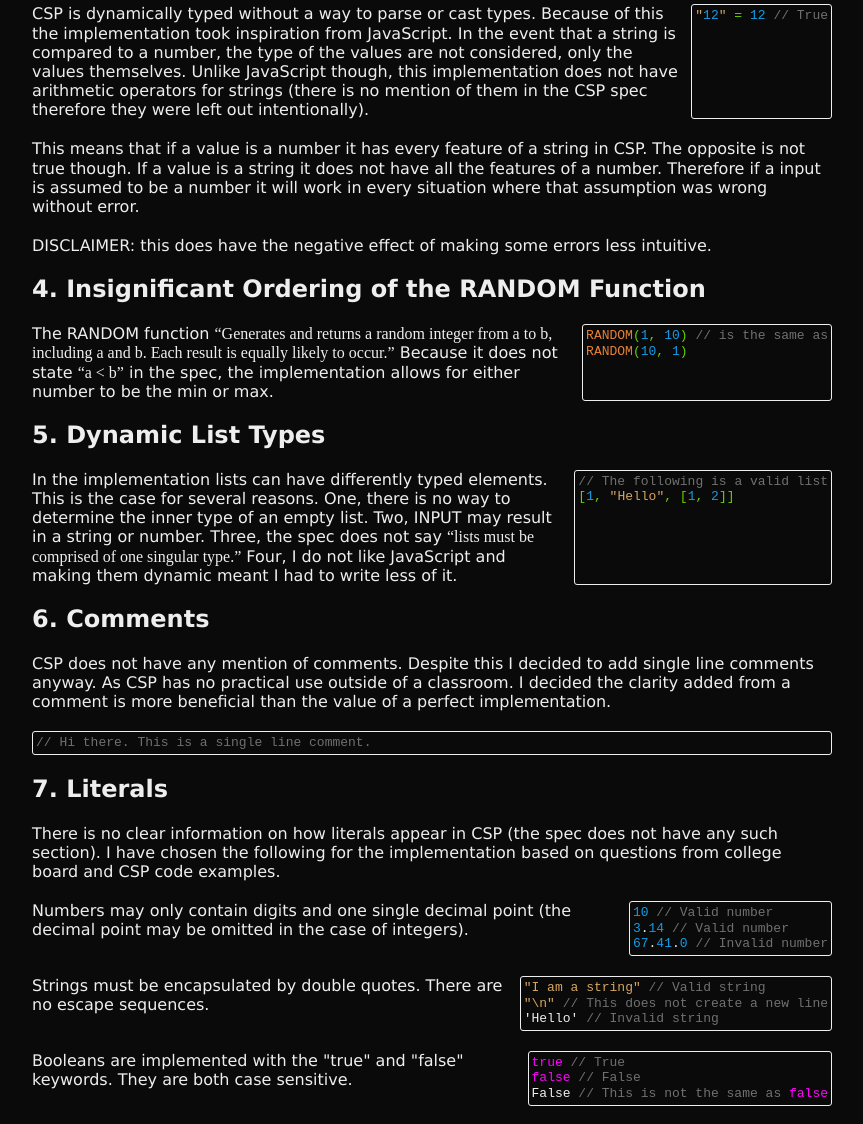
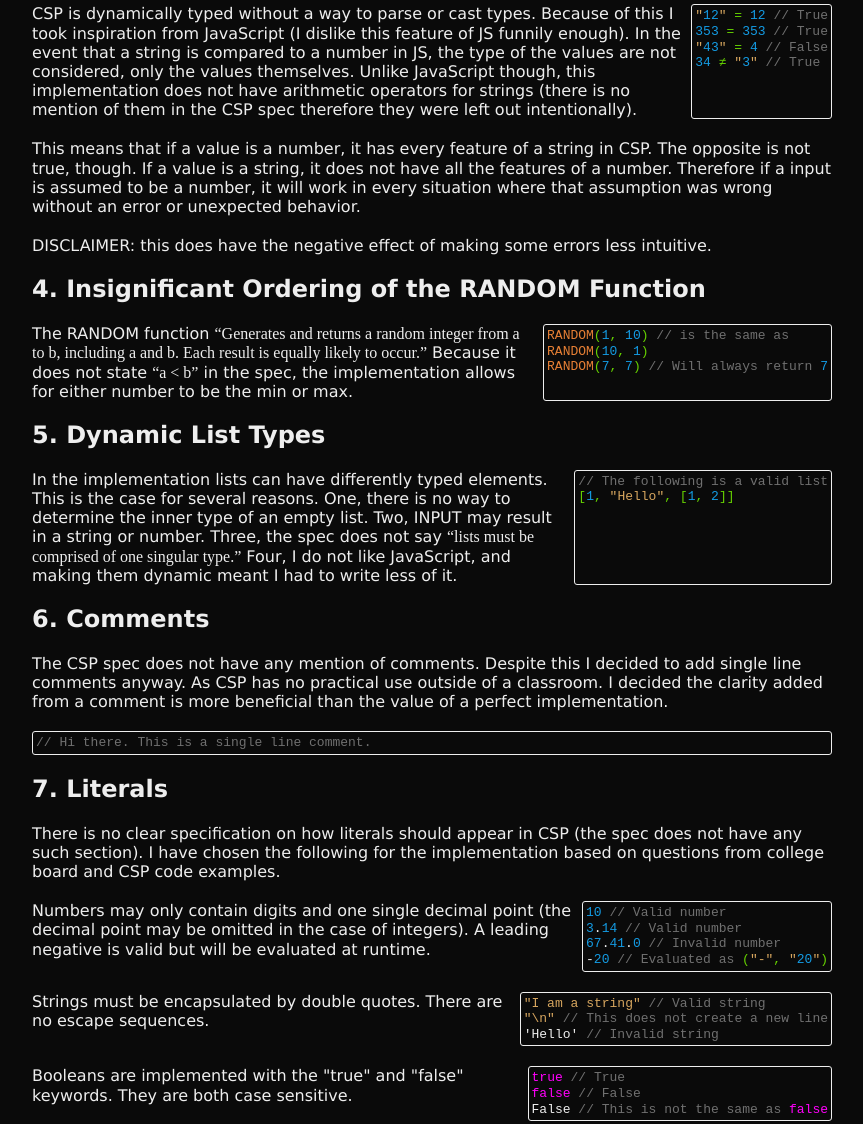
Before and after one commit to Owen-Dechow/CSPLang, a plain HTML site: page justify.html in a window 1280 px wide. Shown: the part 1121-2245 px from the top of the page, without its empty margins (208-1071 px from the left). Drawn offline with Linux system fonts and the light colour scheme.

Commit message:
Update Justifacation

```diff
--- a/justify.html
+++ b/justify.html
@@ -21,10 +21,10 @@
         <div class="splitable">
             <p>
                 The following is a justification of certain (perhaps controversial)
-                implementation choices made in this CSP Pseudocode (hereinafter "CSP")
-                Interpreter by Owen Dechow.
+                implementation choices I made in this CSP Pseudocode (hereinafter "CSP")
+                Interpreter (CSP Pseudocode Runner By: Owen Dechow).
 
-                Examples of the code will appear to the right or below the text,
+                Examples of CSP will appear to the right or below the text,
                 as seen here.
             </p>
             <code>// Owen Dechow
@@ -32,7 +32,7 @@
             </code>
         </div>
 
-        <p>Parts of the editor are also discussed here because the interpreter
+        <p>Parts of the editor are also discussed because the interpreter
             and editor are closely integrated. The editor is NOT, though, the
             main purpose of this page and therefore will not be exhaustively
             justified.</p>
@@ -45,7 +45,7 @@
                 each of those special characters. No alternatives are given for
                 these characters. The interpreter will not accept any similar
                 ASCII symbols as equivalent. The symbols are featured in the
-                code example.
+                following example.
             </p>
             <code>name ← value // Left Facing Arrow
                 num ≥ num2 // Greater Than or Equal to
@@ -54,7 +54,7 @@
             </code>
         </div>
 
-        <p>Because these characters are easily typed they may be inserted
+        <p>Because these characters are not easily typed they may be inserted
             into the editor by one of two simple ways. First, by button: on the top
             of the editor there are buttons for each of these characters that will,
             when clicked, insert the character. Second, by autocompletion: a basic
@@ -74,12 +74,12 @@
         <div class="splitable">
             <p>The CSP INPUT function <q>Accepts a value from the user and returns the input value.</q>
                 While one would typically assume this means input is read form the terminal
-                line, the implementation has opted to use the builtin browsers prompt
+                line, I have opted to use the builtin browsers prompt
                 dialog. This choice was made for two reasons. First, to make it clear input
                 is expected. The browser prompt makes it abundantly clear it wants you
                 to enter some text. A hanging program that is just sitting waiting for
                 you to press enter in the terminal does not. Second, because the DISPLAY
-                function does not print a newline. The text of the input will unfavorably
+                function does not print a newline, the text of the input will unfavorably
                 be on the same line as the output of the program if using terminal input.</p>
             <code>userInput ← INPUT()
                 DISPLAY("The user typed: ")
@@ -101,20 +101,24 @@
 
         <div class="splitable">
             <p>CSP is dynamically typed without a way to parse or
-                cast types. Because of this the implementation took inspiration from
-                JavaScript. In the event that a string is compared to a number, the
+                cast types. Because of this I took inspiration from
+                JavaScript (I dislike this feature of JS funnily enough). In
+                the event that a string is compared to a number in JS, the
                 type of the values are not considered, only the values themselves.
                 Unlike JavaScript though, this implementation does not have arithmetic
                 operators for strings (there is no mention of them in the CSP spec
                 therefore they were left out intentionally).</p>
-            <code>"12" = 12 // True</code>
+            <code>"12" = 12 // True
+                353 = 353 // True
+                "43" = 4 // False
+                34 ≠ "3" // True</code>
         </div>
 
-        <p>This means that if a value is a number it has every feature of a string
-            in CSP. The opposite is not true though. If a value is a string it does
+        <p>This means that if a value is a number, it has every feature of a string
+            in CSP. The opposite is not true, though. If a value is a string, it does
             not have all the features of a number. Therefore if a input is assumed
-            to be a number it will work in every situation where that assumption
-            was wrong without error.</p>
+            to be a number, it will work in every situation where that assumption
+            was wrong without an error or unexpected behavior.</p>
 
         <p>DISCLAIMER: this does have the negative effect of making some errors
             less intuitive.</p>
@@ -126,7 +130,8 @@
                 Because it does not state <q>a &lt; b</q> in the spec, the implementation
                 allows for either number to be the min or max.</p>
             <code>RANDOM(1, 10) // is the same as
-                RANDOM(10, 1)</code>
+                RANDOM(10, 1)
+                RANDOM(7, 7) // Will always return 7</code>
         </div>
 
         <h2>5. Dynamic List Types</h2>
@@ -135,13 +140,13 @@
                 the case for several reasons. One, there is no way to determine the inner type
                 of an empty list. Two, INPUT may result in a string or number. Three, the
                 spec does not say <q>lists must be comprised of one singular type.</q> Four, I do
-                not like JavaScript and making them dynamic meant I had to write less of it.</p>
+                not like JavaScript, and making them dynamic meant I had to write less of it.</p>
             <code>// The following is a valid list
                 [1, "Hello", [1, 2]]</code>
         </div>
         <h2>6. Comments</h2>
 
-        <p>CSP does not have any mention of comments. Despite this I decided
+        <p>The CSP spec does not have any mention of comments. Despite this I decided
             to add single line comments anyway. As CSP has no practical use outside of a classroom.
             I decided the clarity added from a comment is more beneficial than the value of a perfect
             implementation.</p>
@@ -149,17 +154,18 @@
         <code>// Hi there. This is a single line comment.</code>
 
         <h2>7. Literals</h2>
-        <p>There is no clear information on how literals appear in CSP (the spec does not
+        <p>There is no clear specification on how literals should appear in CSP (the spec does not
             have any such section). I have chosen the following for the implementation based
             on questions from college board and CSP code examples.</p>
         <div class="splitable">
             <p>Numbers may only contain
                 digits and one single decimal point (the decimal point may be omitted in the case
-                of integers).</p>
+                of integers). A leading negative is valid but will be evaluated at runtime.</p>
 
             <code>10 // Valid number
                 3.14 // Valid number
-                67.41.0 // Invalid number</code>
+                67.41.0 // Invalid number
+                -20 // Evaluated as ("-", "20")</code>
         </div>
         <div class="splitable">
             <p>Strings must be encapsulated by double quotes. There are no escape sequences.</p>
```
